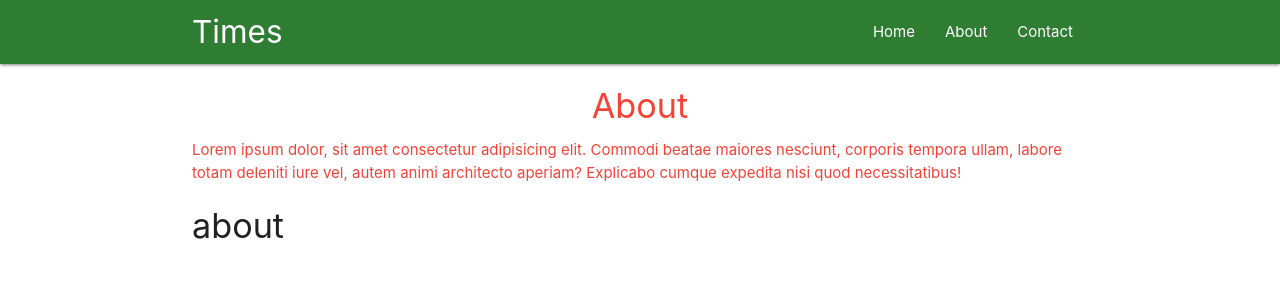
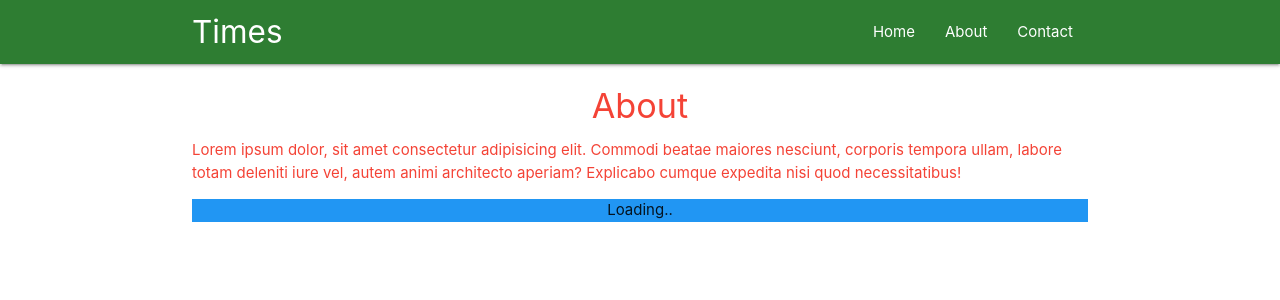
Before and after one commit to vagarioustoast/react-redux-playground, a React (Create React App) app in the folder myapp/: page /about in a window 1280 px wide. Shown: the top 300 px of the page. Built offline with nearby package versions, Linux system fonts and the light colour scheme; no server answers.

Commit message:
route params pat 2

```diff
--- a/myapp/src/components/Home.js
+++ b/myapp/src/components/Home.js
@@ -1,5 +1,6 @@
 import React, { Component } from "react";
 import axios from "axios";
+import { Link } from "react-router-dom";
 
 class Home extends Component {
   state = {
@@ -19,7 +20,9 @@
         return (
           <div className="post card" key={post.id}>
             <div className="card-content">
-              <span className="card-title">{post.title}</span>
+              <Link to={`/${post.id}`}>
+                <span className="card-title">{post.title}</span>
+              </Link>
               <p>{post.body}</p>
             </div>
           </div>
--- a/myapp/src/components/Post.js
+++ b/myapp/src/components/Post.js
@@ -1,20 +1,27 @@
 import React, { Component } from "react";
+import axios from "axios";
 
 export default class Post extends Component {
   state = {
-    id: null
+    post: null
   };
   componentDidMount() {
     let id = this.props.match.params.post_id;
-    this.setState({
-      id
+    axios.get(`https://jsonplaceholder.typicode.com/posts/${id}`).then(res => {
+      this.setState({
+        post: res.data
+      });
     });
   }
   render() {
-    return (
-      <div className="container">
-        <h4>{this.state.id}</h4>
+    const post = this.state.post ? (
+      <div className="post">
+        <h4 className="center">{this.state.post.title}</h4>
+        <p>{this.state.post.body}</p>
       </div>
+    ) : (
+      <div className="center blue">Loading..</div>
     );
+    return <div className="container">{post}</div>;
   }
 }
```
